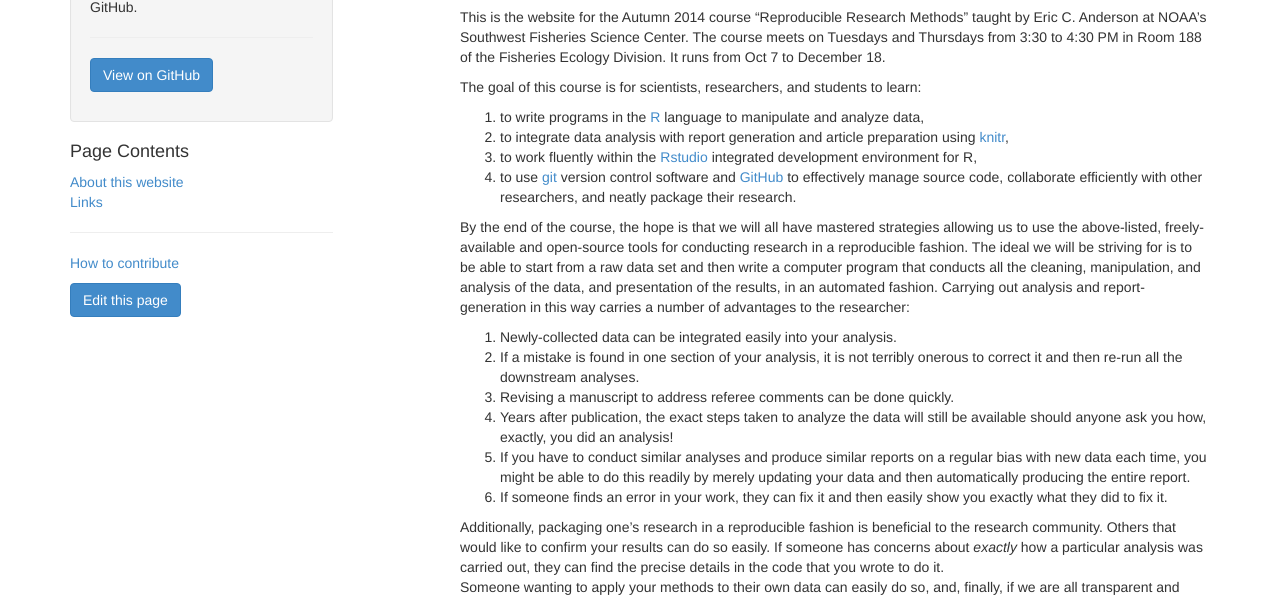
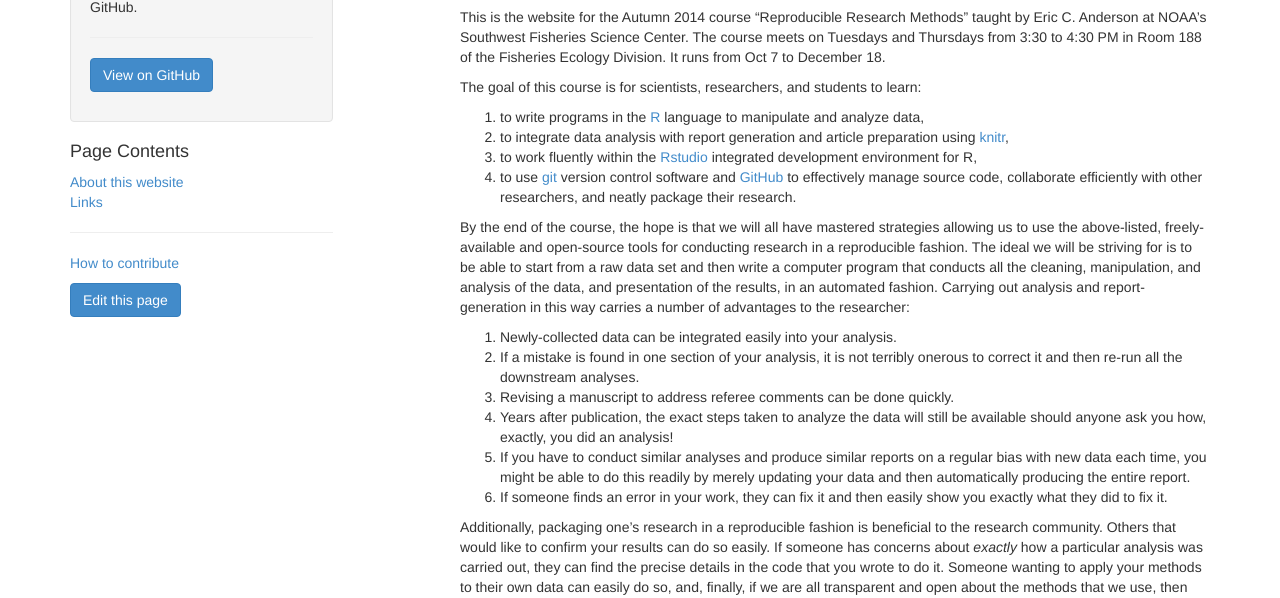
Before and after one commit to eriqande/rep-res-web, a plain HTML site: page index.html in a window 1280 px wide. Shown: the part 202-800 px from the top of the page. Drawn offline with nearby package versions, Linux system fonts and the light colour scheme; some packages are replaced by stand-ins of ours.

Commit message:
white space.

```diff
--- a/index.html
+++ b/index.html
@@ -98,7 +98,7 @@
 <li>If you have to conduct similar analyses and produce similar reports on a regular bias with new data each time, you might be able to do this readily by merely updating your data and then automatically producing the entire report.</li>
 <li>If someone finds an error in your work, they can fix it and then easily show you exactly what they did to fix it.</li>
 </ol>
-<p>Additionally, packaging one’s research in a reproducible fashion is beneficial to the research community. Others that would like to confirm your results can do so easily. If someone has concerns about <em>exactly</em> how a particular analysis was carried out, they can find the precise details in the code that you wrote to do it.<br />Someone wanting to apply your methods to their own data can easily do so, and, finally, if we are all transparent and open about the methods that we use, then everyone can learn more quickly from their colleagues.</p>
+<p>Additionally, packaging one’s research in a reproducible fashion is beneficial to the research community. Others that would like to confirm your results can do so easily. If someone has concerns about <em>exactly</em> how a particular analysis was carried out, they can find the precise details in the code that you wrote to do it. Someone wanting to apply your methods to their own data can easily do so, and, finally, if we are all transparent and open about the methods that we use, then everyone can learn more quickly from their colleagues.</p>
 <p>In many fields today, publication of research requires the submission of the original data to a publicly-available data repository. Currently, several journals require that all analyses be packaged in a clear and transparent fashion for easy reproduction of the results, and I predict that trend will continue until most, if not all, journals will require that data analyses be available in easily reproduced formats. This course will help scientists prepare themselves for this eventuality. In the process, you will probably find that conducting your research in a reproducible fashion helps you work more efficiently (and perhaps even more enjoyably!)</p>
 <p>For more information about reproducible research you might be interested to read:</p>
 <ul>
@@ -107,8 +107,8 @@
 <li><a href="https://www.google.co.uk/url?sa=t&amp;rct=j&amp;q=&amp;esrc=s&amp;source=web&amp;cd=6&amp;ved=0CEYQFjAF&amp;url=https%3A%2F%2%20Fweb.stanford.edu%2F~vcs%2Fpapers%2FRoundtableDeclaration2010.pdf&amp;ei=6oYmVP6uH4braM_SgagL&amp;usg=AFQjCNHF35X1DJUKjc3M3FzFhLGTA7JlLg&amp;bvm=bv.76247554,d.d2s">A Report from a Stanford roundtable on reproducible research</a></li>
 </ul>
 <h2 id="welcome-about-site">About this website</h2>
-<p>Nearly all of the content for this website was authored using <a href="http://rmarkdown.rstudio.com/">Rmarkdown</a>. It was then rendered to html using <a href="http://yihui.name/knitr/">knitr</a> wrapped in a <a href="http://jekyllrb.com/">jekyll</a> plugin written by Hadley Wickham. The lecture notes appear in outline format and also in slide format.<br />The slide format was rendered using the <code>slidy_presentation</code> format of the <code>render</code> function from the <code>rmarkdown</code> package. I build the site locally, and then push it up to <a href="http://github.com">GitHub</a> where it is hosted for free.</p>
-<p>I point this out to stress that a single format—the easily-learned and easily-read Rmarkdown markup language (see what the raw source for this page looks like <a href="https://raw.githubusercontent.com/eriqande/rep-res-course/master/index.rmd">here</a>)—can be rendered to many different formats. In fact, for demonstration, here is a <a href="./word_and_pdf/index.pdf">PDF</a> of this page automatically generated by converting Rmarkdown to LaTeX using <a href="http://johnmacfarlane.net/pandoc/">pandoc</a>.<br />And, though I hope that you will have entirely weaned yourself from using Microsoft products for anything research-related by the time you are done with this course, it is worth knowing that you can render the same Rmarkdown source to <a href="./word_and_pdf/index.docx">Word format</a>. For final submission of an article, converting to MS-Word format might be expedient if you don’t know LaTeX. (Though I have heard rumors that some journals may start accepting accepting markdown-formatted articles, eventually).</p>
+<p>Nearly all of the content for this website was authored using <a href="http://rmarkdown.rstudio.com/">Rmarkdown</a>. It was then rendered to html using <a href="http://yihui.name/knitr/">knitr</a> wrapped in a <a href="http://jekyllrb.com/">jekyll</a> plugin written by Hadley Wickham. The lecture notes appear in outline format and also in slide format. The slide format was rendered using the <code>slidy_presentation</code> format of the <code>render</code> function from the <code>rmarkdown</code> package. I build the site locally, and then push it up to <a href="http://github.com">GitHub</a> where it is hosted for free.</p>
+<p>I point this out to stress that a single format—the easily-learned and easily-read Rmarkdown markup language (see what the raw source for this page looks like <a href="https://raw.githubusercontent.com/eriqande/rep-res-course/master/index.rmd">here</a>)—can be rendered to many different formats. In fact, for demonstration, here is a <a href="./word_and_pdf/index.pdf">PDF</a> of this page automatically generated by converting Rmarkdown to LaTeX using <a href="http://johnmacfarlane.net/pandoc/">pandoc</a>. And, though I hope that you will have entirely weaned yourself from using Microsoft products for anything research-related by the time you are done with this course, it is worth knowing that you can render the same Rmarkdown source to <a href="./word_and_pdf/index.docx">Word format</a>. For final submission of an article, converting to MS-Word format might be expedient if you don’t know LaTeX. (Though I have heard rumors that some journals may start accepting accepting markdown-formatted articles, eventually).</p>
 <p>All of which just goes to demonstrate what can be done with the techniques you will learn in this course: in addition to learning how to program and analyze data in R, and collaborate through GitHub, you will learn easy, reproducible, portable ways of disseminating your research results in multiple output formats from a single input format.</p>
 <h2 id="welcome-links">Links</h2>
 <p>You should be able to navigate quickly anywhere in the site using the navbar at the top of the page (Once that is completed!). You can also find links here (eventually). To the left you will find links to headings on whatever page you are on.</p>
```
Also changed, not shown: 2 other files.
